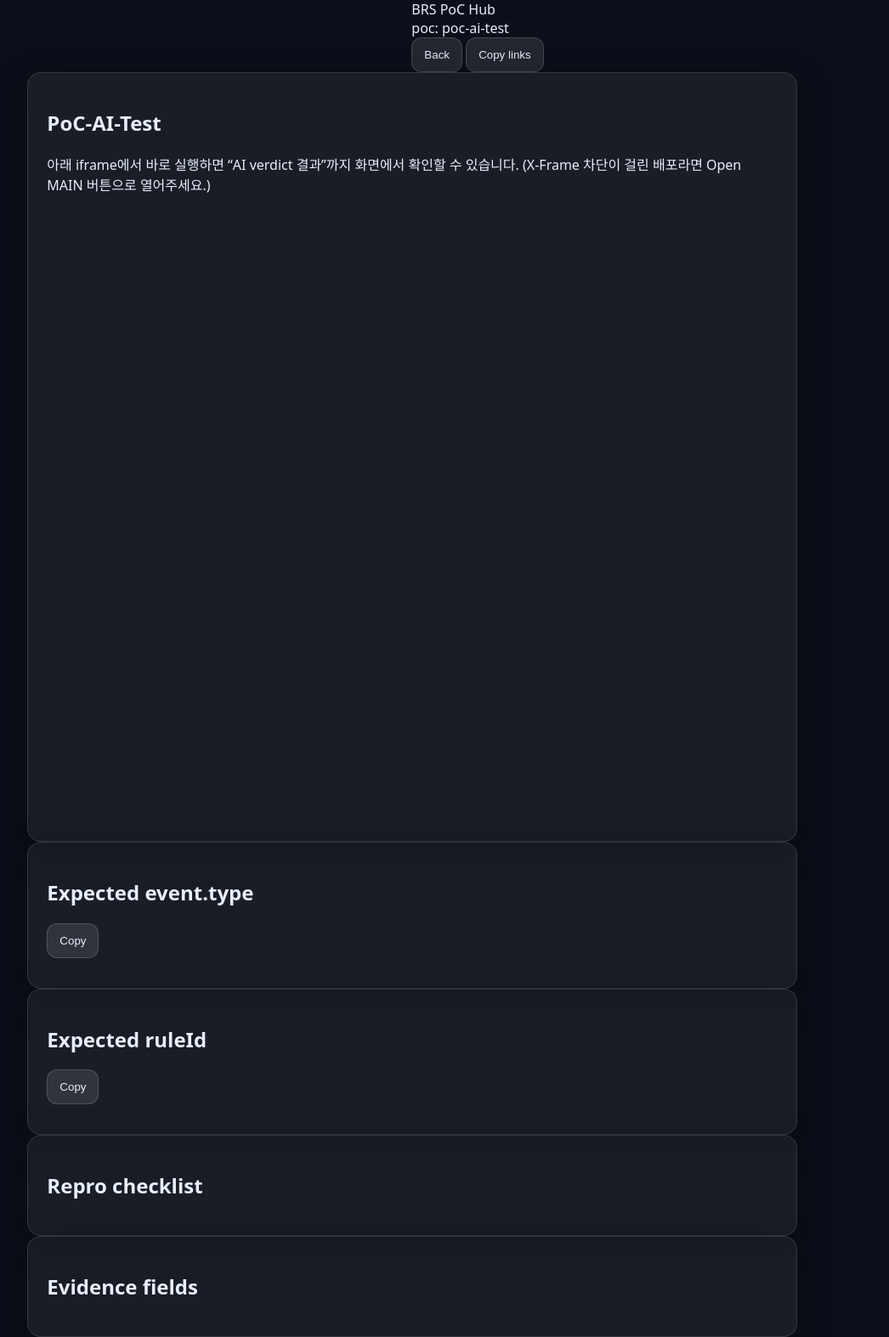
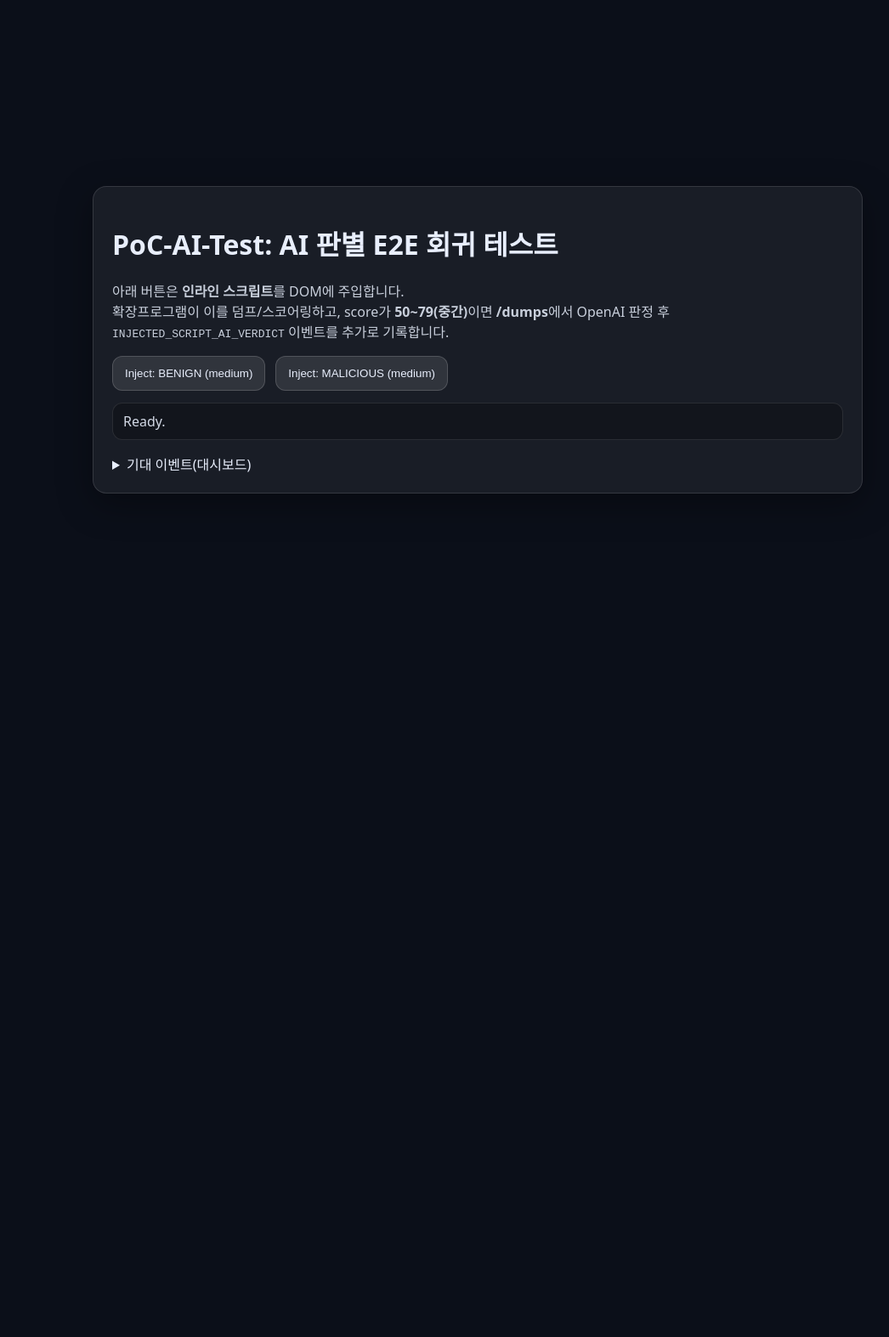
Before and after one commit to Jamongseed/Brs-PoC-Hub, a website: page poc-ai-test/public/index.html in a window 1280 px wide. Shown: the whole page at 85% size, without its empty margins (78-1124 px from the left). After the commit the page ends 800 px from the top, so only its background shows below. Drawn offline with Linux system fonts and the light colour scheme.

Commit message:
feat: change poc-ai-test iframe

```diff
--- a/poc-ai-test/public/index.html
+++ b/poc-ai-test/public/index.html
@@ -3,80 +3,37 @@
 <head>
   <meta charset="utf-8" />
   <meta name="viewport" content="width=device-width,initial-scale=1" />
-  <title>PoC Detail</title>
+  <title>PoC-AI-Test: Script Verdict Regression</title>
   <link rel="stylesheet" href="/style.css" />
 </head>
-<body data-poc-id="poc-ai-test">
-  <header class="top">
-    <div class="container">
-      <div class="top__row">
-        <div>
-          <div class="top__title" id="detailTitle">BRS PoC Hub</div>
-          <div class="top__sub" id="detailSub">poc: poc-ai-test</div>
-        </div>
-        <div class="top__actions">
-          <button class="btn btn--ghost" id="btnBack">Back</button>
-          <button class="btn" id="btnCopyLinks">Copy links</button>
-        </div>
-      </div>
+<body>
+  <main class="card">
+    <h1>PoC-AI-Test: AI 판별 E2E 회귀 테스트</h1>
+    <p class="desc">
+      아래 버튼은 <b>인라인 스크립트</b>를 DOM에 주입합니다.<br/>
+      확장프로그램이 이를 덤프/스코어링하고, score가 <b>50~79(중간)</b>이면 <b>/dumps</b>에서 OpenAI 판정 후
+      <code>INJECTED_SCRIPT_AI_VERDICT</code> 이벤트를 추가로 기록합니다.
+    </p>
+
+    <div class="row">
+      <button id="btn-benign">Inject: BENIGN (medium)</button>
+      <button id="btn-mal">Inject: MALICIOUS (medium)</button>
     </div>
-  </header>
 
-  <main class="container">
-    <section class="card">
-      <h1 id="pocTitle">PoC-AI-Test</h1>
-      <p class="desc" id="pocDesc"></p>
+    <div class="status" id="status">Ready.</div>
 
-      <div class="actions" id="pocLinkButtons"></div>
-
-      <div class="hint" style="margin-top:12px;">
-        아래 iframe에서 바로 실행하면 “AI verdict 결과”까지 화면에서 확인할 수 있습니다.
-        (X-Frame 차단이 걸린 배포라면 Open MAIN 버튼으로 열어주세요.)
-      </div>
-
-      <div style="margin-top:12px;">
-        <iframe
-          id="embedMain"
-          title="PoC-AI-Test MAIN"
-          style="width:100%; height:720px; border:1px solid rgba(0,0,0,0.12); border-radius:12px;"
-          referrerpolicy="no-referrer"
-        ></iframe>
-      </div>
-    </section>
-
-    <section class="grid">
-      <section class="card">
-        <div class="card__head">
-          <h2>Expected event.type</h2>
-          <button class="btn btn--ghost" id="btnCopyEventTypes">Copy</button>
-        </div>
-        <pre class="code" id="eventTypesBox"></pre>
-      </section>
-
-      <section class="card">
-        <div class="card__head">
-          <h2>Expected ruleId</h2>
-          <button class="btn btn--ghost" id="btnCopyRuleIds">Copy</button>
-        </div>
-        <pre class="code" id="ruleIdsBox"></pre>
-      </section>
-    </section>
-
-    <section class="card">
-      <div class="card__head">
-        <h2>Repro checklist</h2>
-        <div class="muted" id="reproProgress"></div>
-      </div>
-      <div id="reproChecklist"></div>
-    </section>
-
-    <section class="card">
-      <h2>Evidence fields</h2>
-      <div id="evidenceBox"></div>
-    </section>
+    <details class="hint">
+      <summary>기대 이벤트(대시보드)</summary>
+      <ul>
+        <li><code>INJECTED_SCRIPT_SCORE</code> (ruleId 동일)</li>
+        <li><code>INJECTED_SCRIPT_AI_VERDICT</code> (ruleId 동일, /dumps에서 emit)</li>
+      </ul>
+      <p class="small">
+        ※ 이 PoC는 확장프로그램이 인라인 덤프를 수집하도록 “src 없는 &lt;script&gt;”를 넣습니다.
+      </p>
+    </details>
   </main>
 
-  <script src="/runtime-config.js"></script>
-  <script src="/poc.js"></script>
+  <script src="/app.js"></script>
 </body>
 </html>
```
Also changed, not shown: poc-hub/public/poc/poc-AI-test.html (+1 -1 lines).
